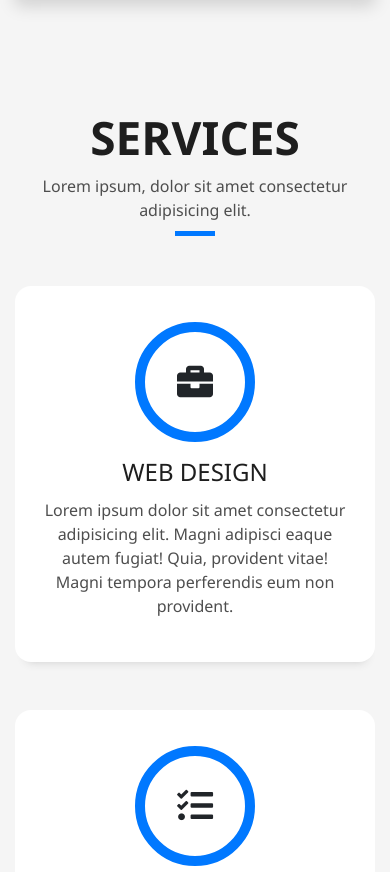
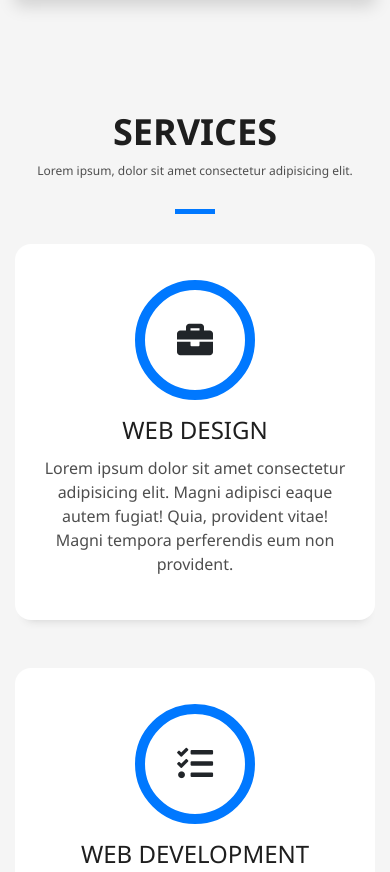
Before and after one commit to Menna770/DevFolio, a plain HTML site: page index.html in a window 390 px wide. Shown: the part 2588-3460 px from the top of the page. Drawn offline with Linux system fonts and the light colour scheme.

Commit message:
update font size in small screens

```diff
--- a/css/main.css
+++ b/css/main.css
@@ -427,6 +427,10 @@ html {scroll-behavior: smooth;}
 /* Small Screens (max width : 768px) */
 @media (max-width: 768px)
 {
+    .h2 {font-size: 36px;}
+
+    .h2 + p {font-size: 12px;}
+
     /* Header */
     .header .header-info-box h1 {font-size: 48px;}
 
@@ -470,7 +474,7 @@ html {scroll-behavior: smooth;}
     .contact .contact-details {margin-top: 1rem;}
 
     /* underline */
-    .h2::after {bottom: -70px; }
+    .h2::after {bottom: -60px; }
 
 }
 
--- a/index.html
+++ b/index.html
@@ -12,11 +12,6 @@
         <link rel="stylesheet" href="css/bootstrap.min.css">
         <link rel="stylesheet" href="css/all.min.css">
         <link rel="stylesheet" href="css/main.css">
-
-
-        <script src="js/jquery-3.5.1.slim.min.js"></script>
-        <script src="js/popper.min.js"></script>
-        <script src="js/bootstrap.min.js"></script>
     </head>
 
     <body>
@@ -713,5 +708,9 @@
         </div>
         <!-- End Up Arrow -->
 
+
+        <script src="js/jquery-3.5.1.slim.min.js"></script>
+        <script src="js/popper.min.js"></script>
+        <script src="js/bootstrap.min.js"></script>
     </body>
 </html>
```
